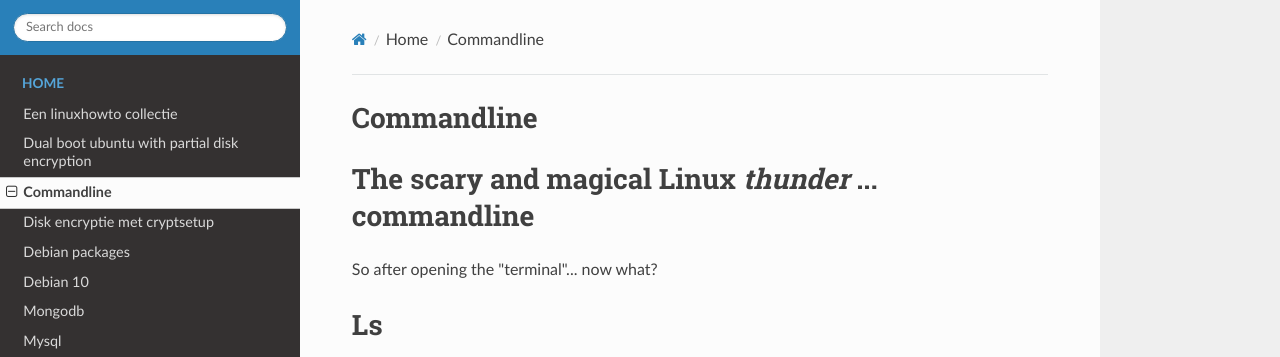
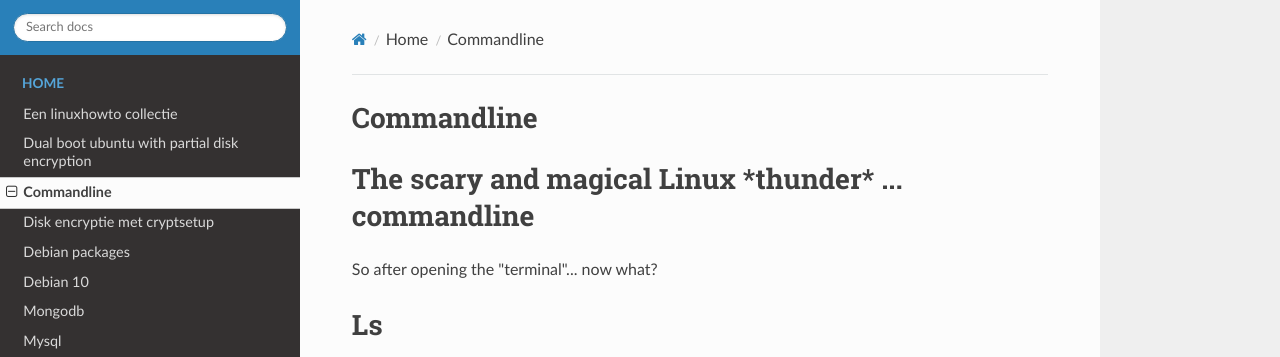
Before and after one commit to MatthewBuchananAstley/linuxhowto, an MkDocs documentation site: the page built from docs/commandline.md, in a window 1280 px wide. Shown: the top 357 px of the page. Built offline with MkDocs 1.6.1, drawn with Linux system fonts in a browser that asks for light colours; nearby versions of some CDN libraries.

Commit message:
adjusted line

```diff
--- a/docs/commandline.md
+++ b/docs/commandline.md
@@ -1,6 +1,6 @@
 # Commandline
 
-# The scary and magical Linux *thunder* ... commandline
+# The scary and magical Linux \*thunder\* ... commandline
 
 So after opening the "terminal"... now what?
 
```
